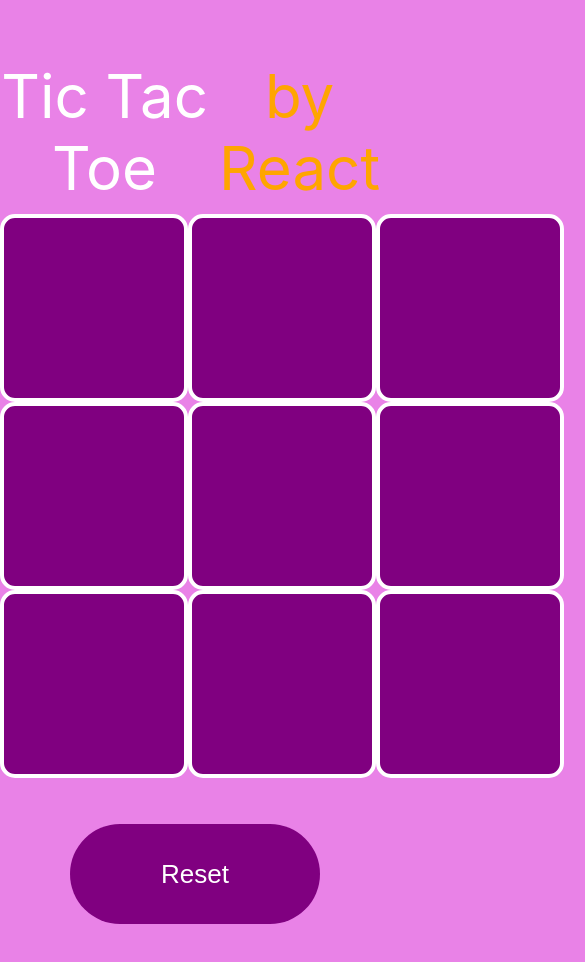
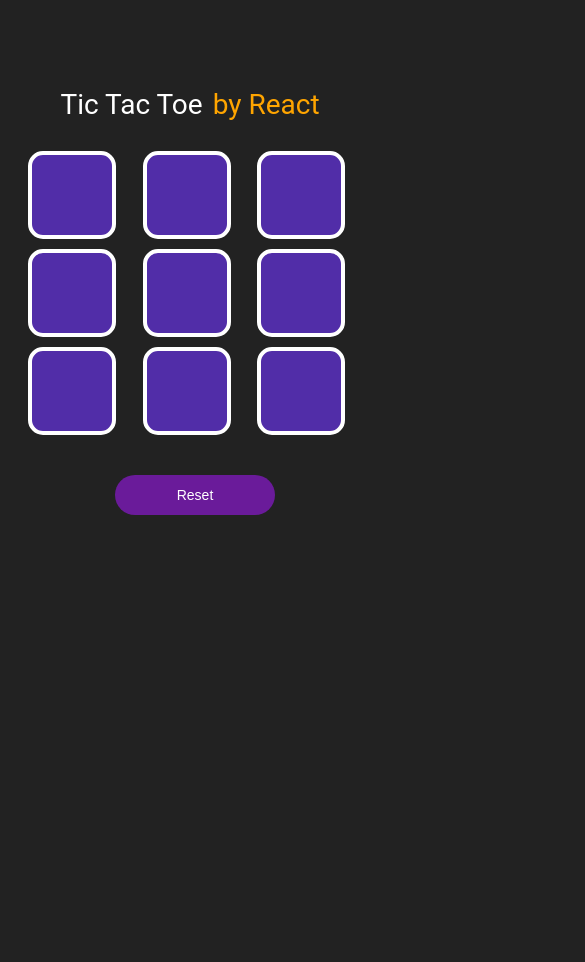
Before and after one commit to Endale2/tic-tac-toe-game-React-, a React (Create React App) app: page / in a window 390 px wide. Shown: the top 962 px of the page, 585 px wide, since content can reach past the window. After the commit the page ends 844 px from the top, so only its background shows below. Built offline with nearby package versions, Linux system fonts and the light colour scheme.

Commit message:
final commit

```diff
--- a/src/index.css
+++ b/src/index.css
@@ -1,14 +1,4 @@
 body {
-  margin: 0;
-  font-family: -apple-system, BlinkMacSystemFont, 'Segoe UI', 'Roboto', 'Oxygen',
-    'Ubuntu', 'Cantarell', 'Fira Sans', 'Droid Sans', 'Helvetica Neue',
-    sans-serif;
-  -webkit-font-smoothing: antialiased;
-  -moz-osx-font-smoothing: grayscale;
-  background: #e982e7;
+  background-color: #222;
+  font-family: 'Roboto', sans-serif;
 }
-
-code {
-  font-family: source-code-pro, Menlo, Monaco, Consolas, 'Courier New',
-    monospace;
-}
--- a/src/tictactoe/TicTacToe.css
+++ b/src/tictactoe/TicTacToe.css
@@ -1,50 +1,120 @@
+body {
+    background-color: #222;
+    font-family: 'Roboto', sans-serif;
+  }
+
   .container {
     text-align: center;
+    color: #fff;
+    padding: 20px;
   }
-.title{
+
+  .title {
     margin-top: 50px;
-   color:white;
-   font-size:60px;
-   display:flex;
+    font-size: 48px;
+    display: flex;
     justify-content: center;
     align-items: center;
-}
-.title span{
-    color:orange;
-    padding:10px;
+    flex-wrap: wrap;
   }
 
-.reset{
-    width: 250px;
-    height:100px;
-    cursor:pointer;
-    outline:none;
-    border:none;
-    border-radius:50px;
-    font-size: 26px;
-    color:white;
-    background-color: purple;
-    margin:50px;
+  .title span {
+    color: orange;
+    padding: 10px;
+  }
+
+  .reset {
+    width: 200px;
+    height: 50px;
+    cursor: pointer;
+    outline: none;
+    border: none;
+    border-radius: 25px;
+    font-size: 18px;
+    color: white;
+    background-color: #6a1b9a;
+    margin: 20px;
+    transition: background-color 0.3s ease;
+  }
+
+  .reset:hover {
+    background-color: #8e24aa;
+  }
+
+  .game-board {
+    display: grid;
+    grid-template-columns: repeat(3, 1fr);
+    gap: 15px;
+    max-width: 500px;
+    margin: 20px auto;
   }
 
   .boxes {
-    height: 180px;
-    width: 180px;
-    display:flex;
-    background:purple;
+    height: 150px;
+    width: 150px;
+    display: flex;
+    justify-content: center;
+    align-items: center;
+    background: #512da8;
     border: 4px solid white;
     border-radius: 15px;
-    cursor:pointer;
-
-}
-
-.game-board{
-    width:600px;
-    height: 560px;
-    display:flex;
-    margin:auto;
+    cursor: pointer;
+    transition: transform 0.3s ease, background-color 0.3s ease;
   }
 
   .boxes img {
-    margin:50px 50px;
+    width: 60px;
+    height: 60px;
   }
+
+  .boxes:hover {
+    background-color: #673ab7;
+    transform: scale(1.05);
+  }
+
+  .result {
+    font-size: 28px;
+    color: #ffeb3b;
+    margin-top: 20px;
+  }
+
+  @media (max-width: 768px) {
+    .title {
+      font-size: 36px;
+    }
+    .reset {
+      width: 180px;
+      height: 45px;
+      font-size: 16px;
+    }
+    .game-board {
+      gap: 10px;
+    }
+    .boxes {
+      height: 100px;
+      width: 100px;
+    }
+    .boxes img {
+      width: 40px;
+      height: 40px;
+    }
+  }
+
+  @media (max-width: 480px) {
+    .title {
+      font-size: 28px;
+    }
+    .reset {
+      width: 160px;
+      height: 40px;
+      font-size: 14px;
+    }
+    .boxes {
+      height: 80px;
+      width: 80px;
+    }
+    .boxes img {
+      width: 30px;
+      height: 30px;
+    }
+  }
--- a/src/tictactoe/tic-tac-toe.jsx
+++ b/src/tictactoe/tic-tac-toe.jsx
@@ -1,53 +1,72 @@
-import React, { useState } from 'react'
-import "./TicTacToe.css"
-import O from "../assets/O.png"
-import X from "../assets/X.png"
+import React, { useState } from 'react';
+import './TicTacToe.css';
+import O from '../assets/O.png';
+import X from '../assets/X.png';
 
-let data=["","","","","","","","",""]
 function TicTacToe() {
+  const initialBoard = ["", "", "", "", "", "", "", "", ""];
+  const [board, setBoard] = useState(initialBoard);
+  const [count, setCount] = useState(0);
+  const [lock, setLock] = useState(false);
+  const [winner, setWinner] = useState(null);
 
-  let [count , setCount]=useState(0);
-  let [lock, setLock]=useState(false);
-  const toggle=(e,num)=>{
-    if (lock){
-      return 0
+  const toggle = (index) => {
+    if (lock || board[index]) return;
+    const newBoard = [...board];
+    newBoard[index] = count % 2 === 0 ? "x" : "o";
+    setBoard(newBoard);
+    setCount(count + 1);
+    checkWin(newBoard);
+  };
+
+  const checkWin = (currentBoard) => {
+    const winPatterns = [
+      [0, 1, 2],
+      [3, 4, 5],
+      [6, 7, 8],
+      [0, 3, 6],
+      [1, 4, 7],
+      [2, 5, 8],
+      [0, 4, 8],
+      [2, 4, 6],
+    ];
+
+    for (let pattern of winPatterns) {
+      const [a, b, c] = pattern;
+      if (currentBoard[a] && currentBoard[a] === currentBoard[b] && currentBoard[a] === currentBoard[c]) {
+        setWinner(currentBoard[a]);
+        setLock(true);
+        return;
+      }
     }
-    if (count%2===0){
-      e.target.innerHTML=`<img src='${X}'>`;
-      data[num]="x";
-      setCount(++count);
+
+    if (currentBoard.every(cell => cell)) {
+      setWinner("tie");
+      setLock(true);
     }
-    else{
-      e.target.innerHTML=`<img src='${O}'>`;
-      data[num]="o";
-      setCount(++count);
-    }
-  }
+  };
+
+  const resetGame = () => {
+    setBoard(initialBoard);
+    setCount(0);
+    setLock(false);
+    setWinner(null);
+  };
 
   return (
     <div className="container">
-      <div className="title">Tic Tac Toe<span>by React</span></div>
+      <div className="title">Tic Tac Toe <span>by React</span></div>
       <div className="game-board">
-        <div className="row1">
-          <div className="boxes" onClick={(e)=>{toggle(e,0)}}></div>
-          <div className="boxes" onClick={(e)=>{toggle(e,1)}}></div>
-          <div className="boxes" onClick={(e)=>{toggle(e,2)}}></div>
-        </div>
-        <div className="row2">
-          <div className="boxes" onClick={(e)=>{toggle(e,3)}}></div>
-          <div className="boxes" onClick={(e)=>{toggle(e,4)}}></div>
-          <div className="boxes" onClick={(e)=>{toggle(e,5)}}></div>
-        </div>
-        <div className="row3">
-          <div className="boxes" onClick={(e)=>{toggle(e,6)}}></div>
-          <div className="boxes" onClick={(e)=>{toggle(e,7)}}></div>
-          <div className="boxes" onClick={(e)=>{toggle(e,8)}}></div>
-        </div>
-
+        {board.map((cell, index) => (
+          <div key={index} className="boxes" onClick={() => toggle(index)}>
+            {cell && <img src={cell === "x" ? X : O} alt={cell} />}
+          </div>
+        ))}
       </div>
-      <button className="reset">Reset</button>
+      {winner && <div className="result">{winner === "tie" ? "It's a Tie!" : `${winner === "x" ? "X" : "O"} Wins!`}</div>}
+      <button className="reset" onClick={resetGame}>Reset</button>
     </div>
-  )
+  );
 }
 
-export default TicTacToe
+export default TicTacToe;
```
Lines whose indentation alone changed are shown as unchanged.
